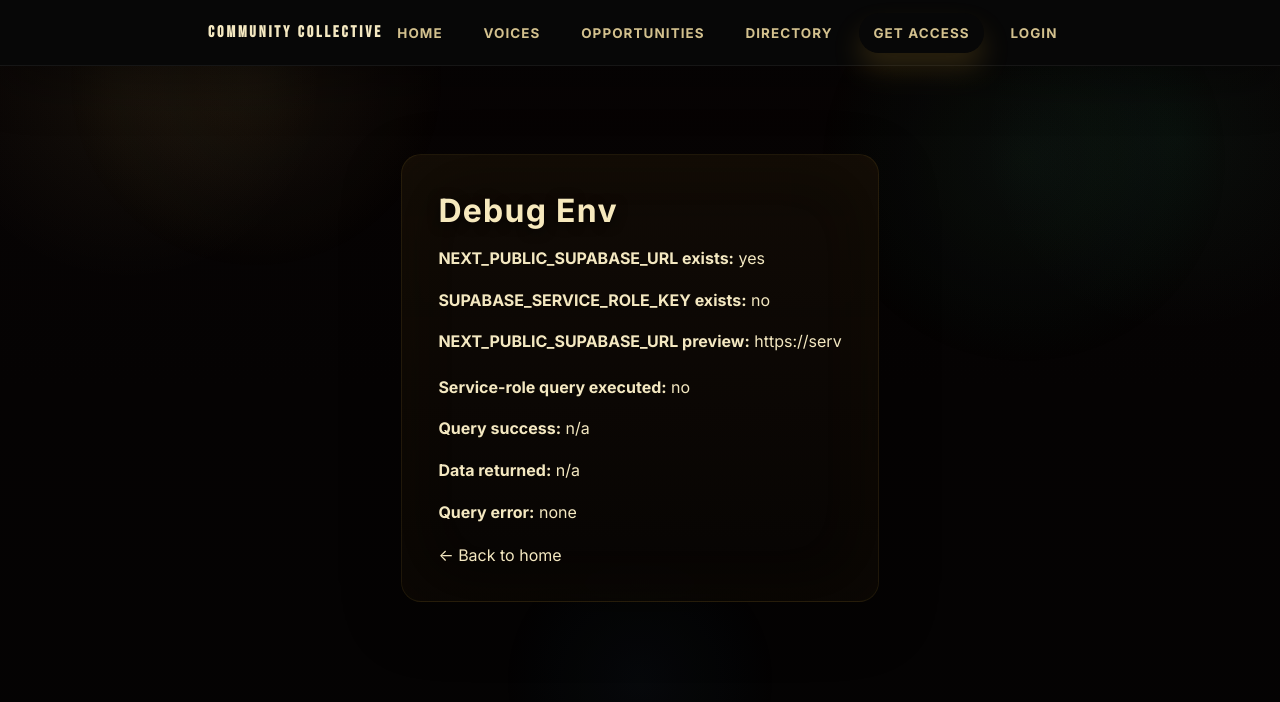
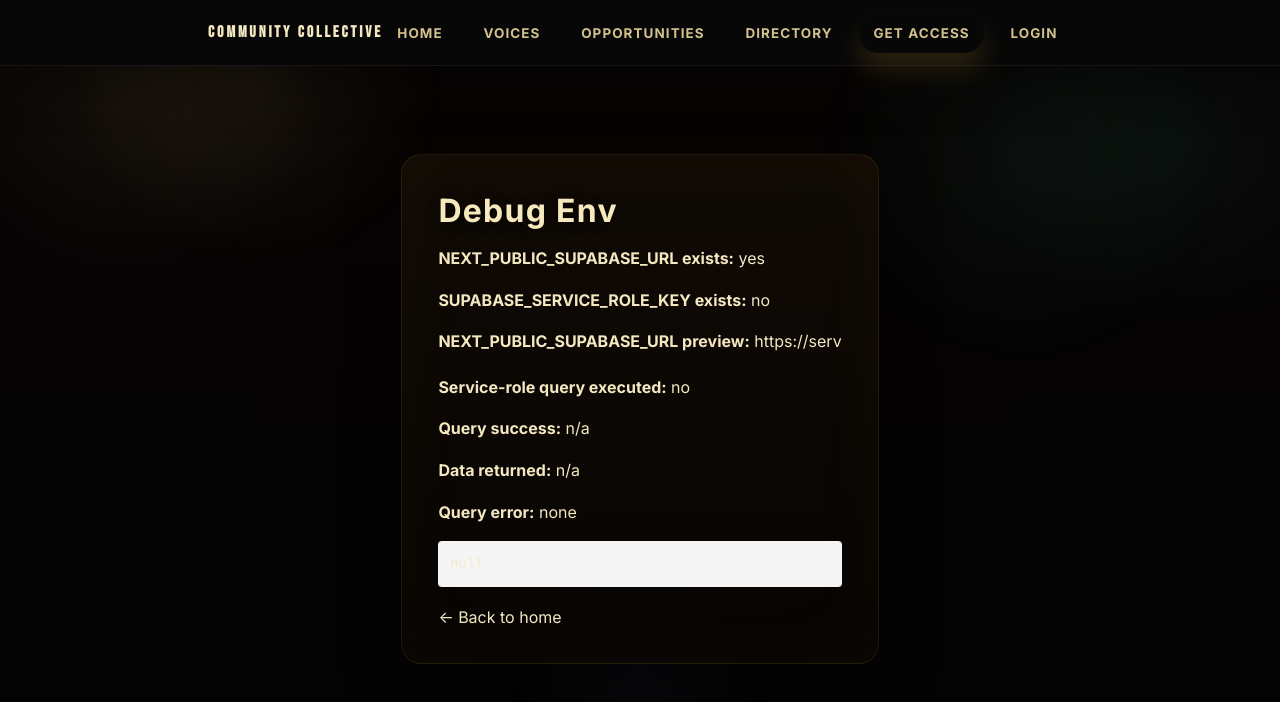
Before and after one commit to communitycollective00/community-collective, a Next.js app: page /debug-env in a window 1280 px wide. Shown: the top 702 px of the page. Built offline with nearby package versions, Linux system fonts and the light colour scheme; no server answers.

Commit message:
Show full data JSON in debug-env page

```diff
--- a/app/debug-env/page.tsx
+++ b/app/debug-env/page.tsx
@@ -12,18 +12,20 @@ export default async function DebugEnvPage() {
   let querySuccess = false;
   let queryError: string | null = null;
   let dataReturned = false;
+  let data: any = null;
 
   if (supabaseUrlExists && serviceRoleKeyExists) {
     const supabase = createClient(supabaseUrl, serviceRoleKey);
 
-    const { data, error } = await (supabase.from("profiles") as any)
+    const { data: result, error } = await (supabase.from("profiles") as any)
       .select("id,username")
       .eq("username", "dpugh40")
       .maybeSingle();
 
     querySuccess = !error;
     queryError = error?.message ?? null;
-    dataReturned = Boolean(data);
+    dataReturned = Boolean(result);
+    data = result;
   }
 
   return (
@@ -41,6 +43,9 @@ export default async function DebugEnvPage() {
           <p><strong>Query success:</strong> {supabaseUrlExists && serviceRoleKeyExists ? (querySuccess ? "yes" : "no") : "n/a"}</p>
           <p><strong>Data returned:</strong> {supabaseUrlExists && serviceRoleKeyExists ? (dataReturned ? "yes" : "no") : "n/a"}</p>
           <p><strong>Query error:</strong> {queryError ?? "none"}</p>
+          <pre style={{ whiteSpace: "pre-wrap", wordWrap: "break-word", fontSize: "0.85rem", backgroundColor: "#f5f5f5", padding: "0.75rem", borderRadius: "4px" }}>
+            {JSON.stringify(data, null, 2)}
+          </pre>
         </div>
 
         <Link href="/">← Back to home</Link>
```
